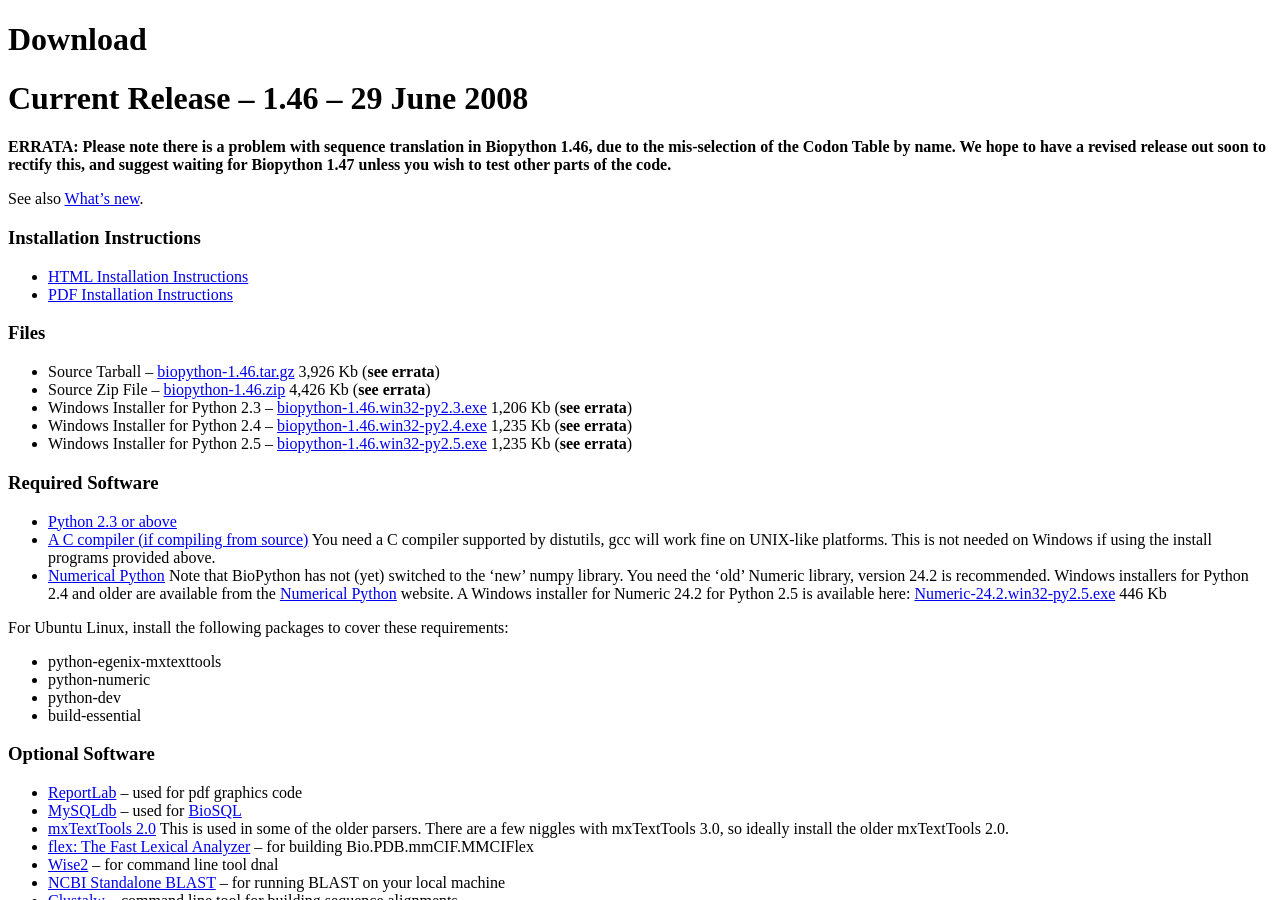
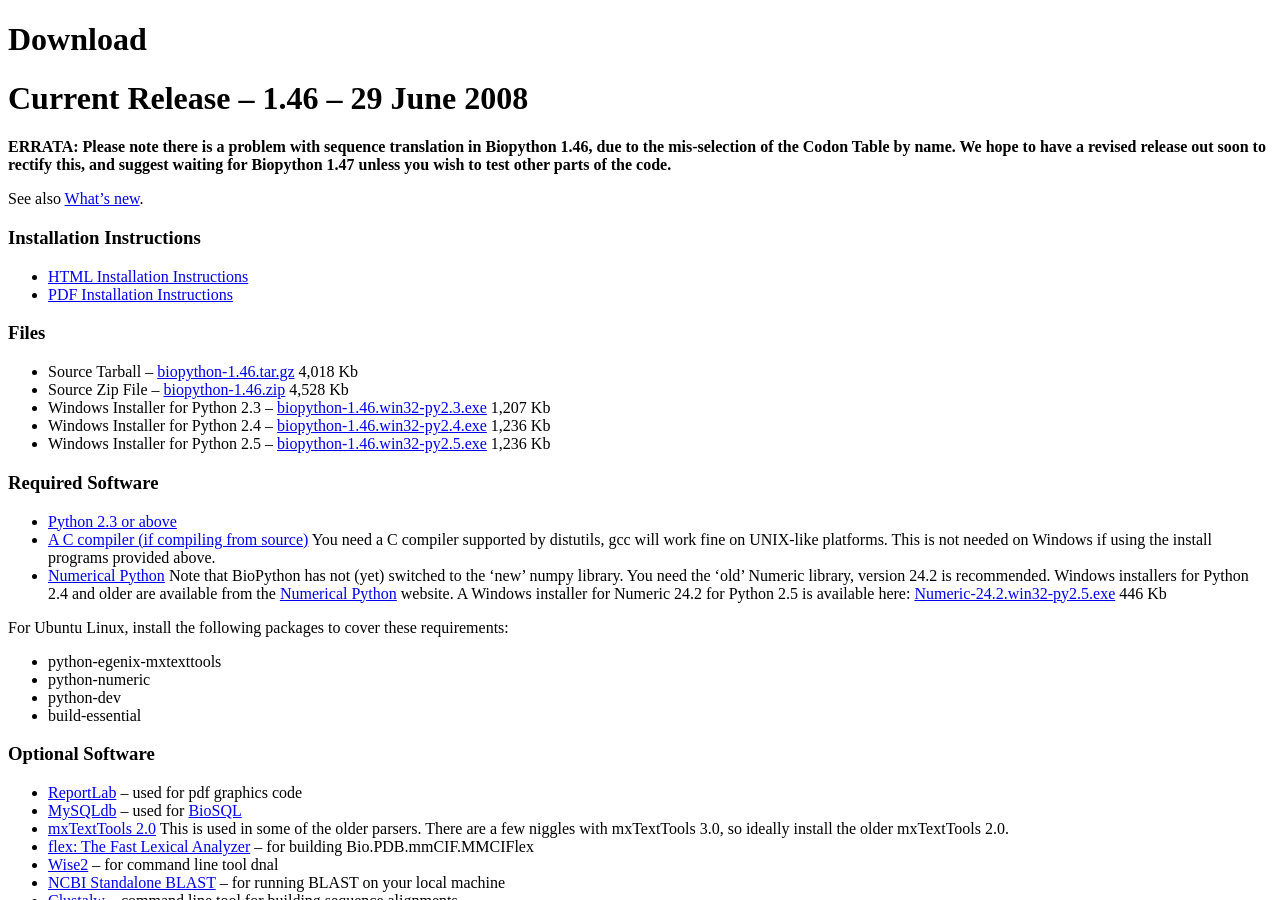
Before and after one commit to biopython/biopython.github.io, a Jekyll site: the page built from wiki/Download.md, in a window 1280 px wide and 900 px high. Built offline with Jekyll 4.4.1, drawn with Linux system fonts in a browser that asks for light colours.

Commit message:
/* Files */

```diff
--- a/wiki/Download.md
+++ b/wiki/Download.md
@@ -26,19 +26,19 @@ See also [What's new](http://biopython.open-bio.org/SRC/biopython/NEWS).
 
 -   Source Tarball --
     [biopython-1.46.tar.gz](http://biopython.org/DIST/biopython-1.46.tar.gz)
-    3,926 Kb (**see errata**)
+    4,018 Kb
 -   Source Zip File --
     [biopython-1.46.zip](http://biopython.org/DIST/biopython-1.46.zip)
-    4,426 Kb (**see errata**)
+    4,528 Kb
 -   Windows Installer for Python 2.3 --
     [biopython-1.46.win32-py2.3.exe](http://biopython.org/DIST/biopython-1.46.win32-py2.3.exe)
-    1,206 Kb (**see errata**)
+    1,207 Kb
 -   Windows Installer for Python 2.4 --
     [biopython-1.46.win32-py2.4.exe](http://biopython.org/DIST/biopython-1.46.win32-py2.4.exe)
-    1,235 Kb (**see errata**)
+    1,236 Kb
 -   Windows Installer for Python 2.5 --
     [biopython-1.46.win32-py2.5.exe](http://biopython.org/DIST/biopython-1.46.win32-py2.5.exe)
-    1,235 Kb (**see errata**)
+    1,236 Kb
 
 ### Required Software
 
```
Also changed, not shown: 1 other file.
